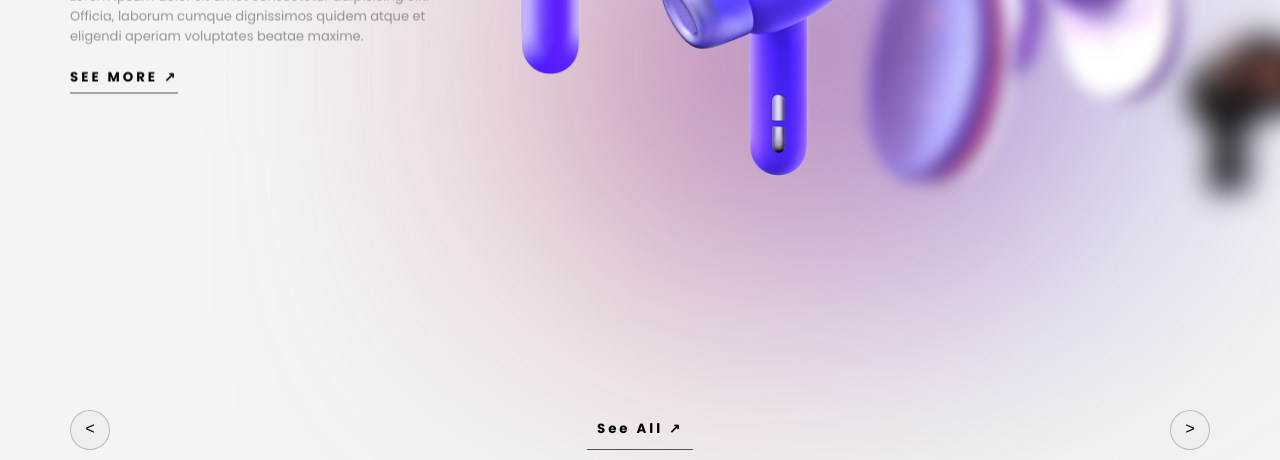
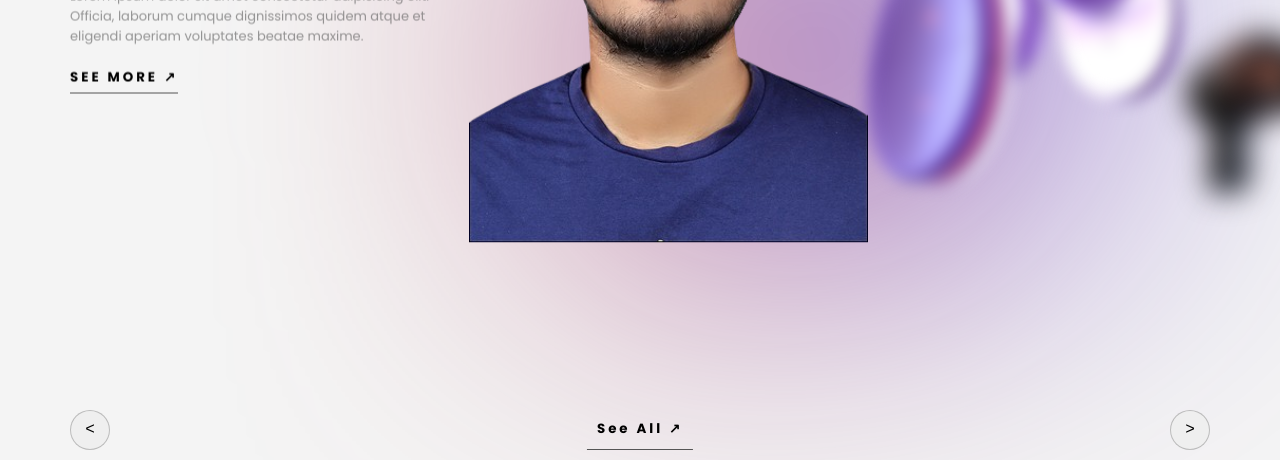
Before and after one commit to sivasankarLM10/slider-2, a plain HTML site: page index.html in a window 1280 px wide. Shown: the part 340-800 px from the top of the page. Drawn offline with Linux system fonts and the light colour scheme.

Commit message:
Update index.html

```diff
--- a/index.html
+++ b/index.html
@@ -65,7 +65,7 @@
             </div>
 
             <div class="item">
-                <img src="img2.png">
+                <img src="gg-bg.png">
                 <div class="introduce">
                     <div class="title">DESIGN SLIDER</div>
                     <div class="topic">Airpod</div>
```
